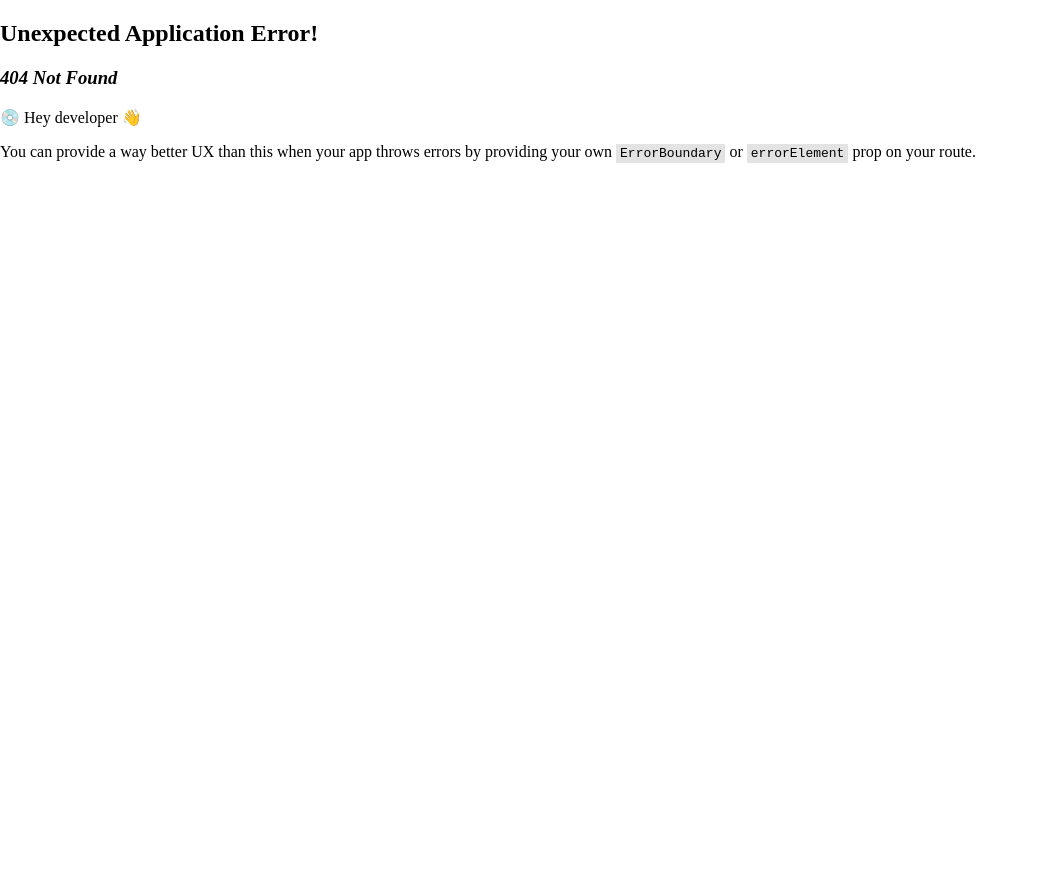
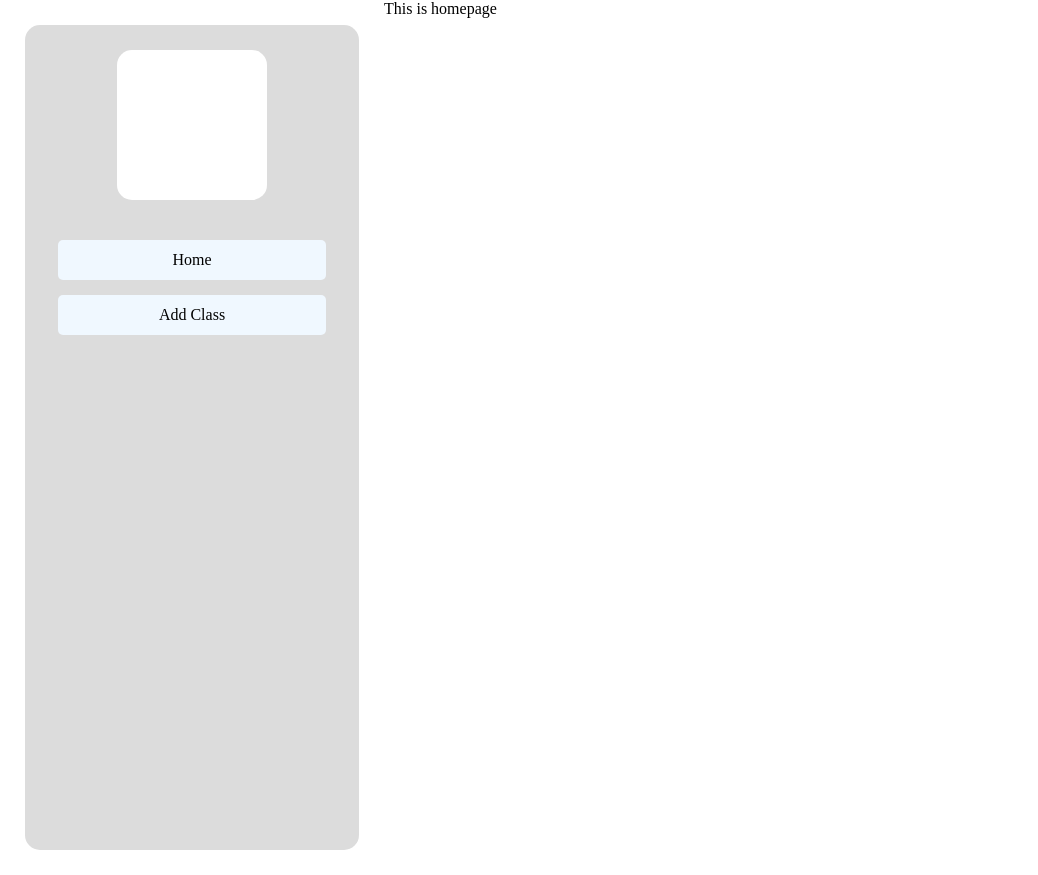
Before and after one commit to n2ai/coursesManagement, a React (Vite) app in the folder app-FE/: page /profile/1 in a window 1280 px wide. Before the commit this address had no page. Shown: the whole page, without its empty margins (0-1038 px from the left). Before the commit the page ends 800 px from the top, so only its background shows below. Built offline with nearby package versions, Linux system fonts and the light colour scheme; no server answers.

Commit message:
fix logic of profile page

```diff
--- a/app-FE/src/App.tsx
+++ b/app-FE/src/App.tsx
@@ -1,6 +1,6 @@
 import LoginPage from './pages/LoginPage';
 import RegisterPage from './pages/RegisterPage';
-import { createBrowserRouter, RouterProvider,Route,createRoutesFromElements } from 'react-router-dom';
+import { createBrowserRouter,useParams, RouterProvider,Route,createRoutesFromElements } from 'react-router-dom';
 import './App.css';
 import { CookiesProvider } from 'react-cookie';
 import Layout from './pages/Layout';
@@ -9,14 +9,16 @@ import AddClassPage from './pages/AddClassPage';
 
 function App() {
 
+  const {id} = useParams()
+
   const router = createBrowserRouter(
     createRoutesFromElements(
       <Route path='/'>
         <Route index element={<LoginPage/>} ></Route>
         <Route path='/register' element={<RegisterPage/>}></Route>
-        <Route path='/profile' element={<Layout/>}>
+        <Route path='/profile/:id' element={<Layout/>}>
           <Route index element={<HomePage/>}></Route>
-          <Route path='/profile/addClass' element={<AddClassPage/>}></Route>
+          <Route path='/profile/:id/addClass/' element={<AddClassPage/>}></Route>
         </Route>
       </Route>
     )
--- a/app-FE/src/components/NavigationBar.tsx
+++ b/app-FE/src/components/NavigationBar.tsx
@@ -20,17 +20,15 @@ const NavigationBar:React.FC = ()=>{
                 <div className="navBar-media">
 
                 </div>
-                <Link className="navBar-link" to={`/profile/?id=${id}`}>Home</Link>
-                <Link className="navBar-link" to={`/profile/addClass/?id=${id}`}>Add Class</Link>
-                <Icon onClick={handleClick} className="navBar-hamburger" icon="ci:hamburger-md" width="2.5rem" height="2.5rem" />
+                <Link className="navBar-link" to={`/profile?id=${id}`}>Home</Link>
+                <Link className="navBar-link" to={`/profile/addClass?id=${id}`}>Add Class</Link>
             </div>
             { openNavBar && <div className="navBar-extended">
-                <Link className="navBar-extended-link" to={`/profile/?id=${id}`}>Home</Link>
-                <Link className="navBar-extended-link" to={`/profile/addClass/?id=${id}`}>Add Class</Link>
+                <Link className="navBar-extended-link" to={`/profile?id=${id}`}>Home</Link>
+                <Link className="navBar-extended-link" to={`/profile/addClass?id=${id}`}>Add Class</Link>
 
             </div>}
         </div>
-
     )
 }
 
--- a/app-FE/src/pages/HomePage.tsx
+++ b/app-FE/src/pages/HomePage.tsx
@@ -1,4 +1,22 @@
+import { useState, useEffect } from "react";
+import axios from "axios";
+import { Link, useParams, useSearchParams } from "react-router-dom";
 const HomePage:React.FC = ()=>{
+
+    const [searchParams,setSearchParams] = useSearchParams()
+    const userId = searchParams.get('id')
+
+    //Get data based on userId
+    useEffect(()=>{
+        axios.get('http://localhost:3000/profile')
+        .then((res)=>{
+            console.log(res)
+        })
+        .catch((err:Error)=>{
+            console.log(err)
+        })
+    },[userId])
+
     return(
         <div>
             This is homepage
--- a/app-FE/src/pages/Layout.tsx
+++ b/app-FE/src/pages/Layout.tsx
@@ -9,15 +9,7 @@ const Layout:React.FC = ()=>{
     const [searchParams,setSearchParams] = useSearchParams();
     const id = searchParams.get('id')
 
-    useEffect(()=>{
-        axios.post('http://localhost:3000/profile',{id:id},{withCredentials:true})
-        .then((res)=>{
-            console.log(res)
-        })
-        .catch((err)=>{
-            console.log(err)
-        })
-    },[])
+    //
 
     return(
         <div className="layout-main">
--- a/app-FE/src/pages/LoginPage.tsx
+++ b/app-FE/src/pages/LoginPage.tsx
@@ -2,7 +2,7 @@ import '../styles/loginPage.css'
 import { ReactHTMLElement, useState } from 'react';
 import axios from 'axios';
 import { useNavigate } from 'react-router-dom';
-import { Link } from 'react-router-dom';
+import { Link,useParams } from 'react-router-dom';
 import {useCookies} from 'react-cookie'
 
 interface ILoginForm{
@@ -15,6 +15,7 @@ interface ILoginForm{
 const LoginPage:React.FC = ()=>{
     const [cookies, setCookie] = useCookies(['token'])
     const navigate = useNavigate()
+
 
     const [loginForm,setLoginForm] = useState<ILoginForm>({
         username:'',
@@ -32,7 +33,7 @@ const LoginPage:React.FC = ()=>{
         .then((response)=>{
             const {accessToken,id} = response.data
             setCookie('token',accessToken)
-            navigate(`/profile/?id=${id}`)
+            navigate(`/profile/:id=${id}`)
         })
         .catch(()=>{
            navigate('/')
```
Also changed, not shown: 2 other files (tests, documents, lock files or other folders).
